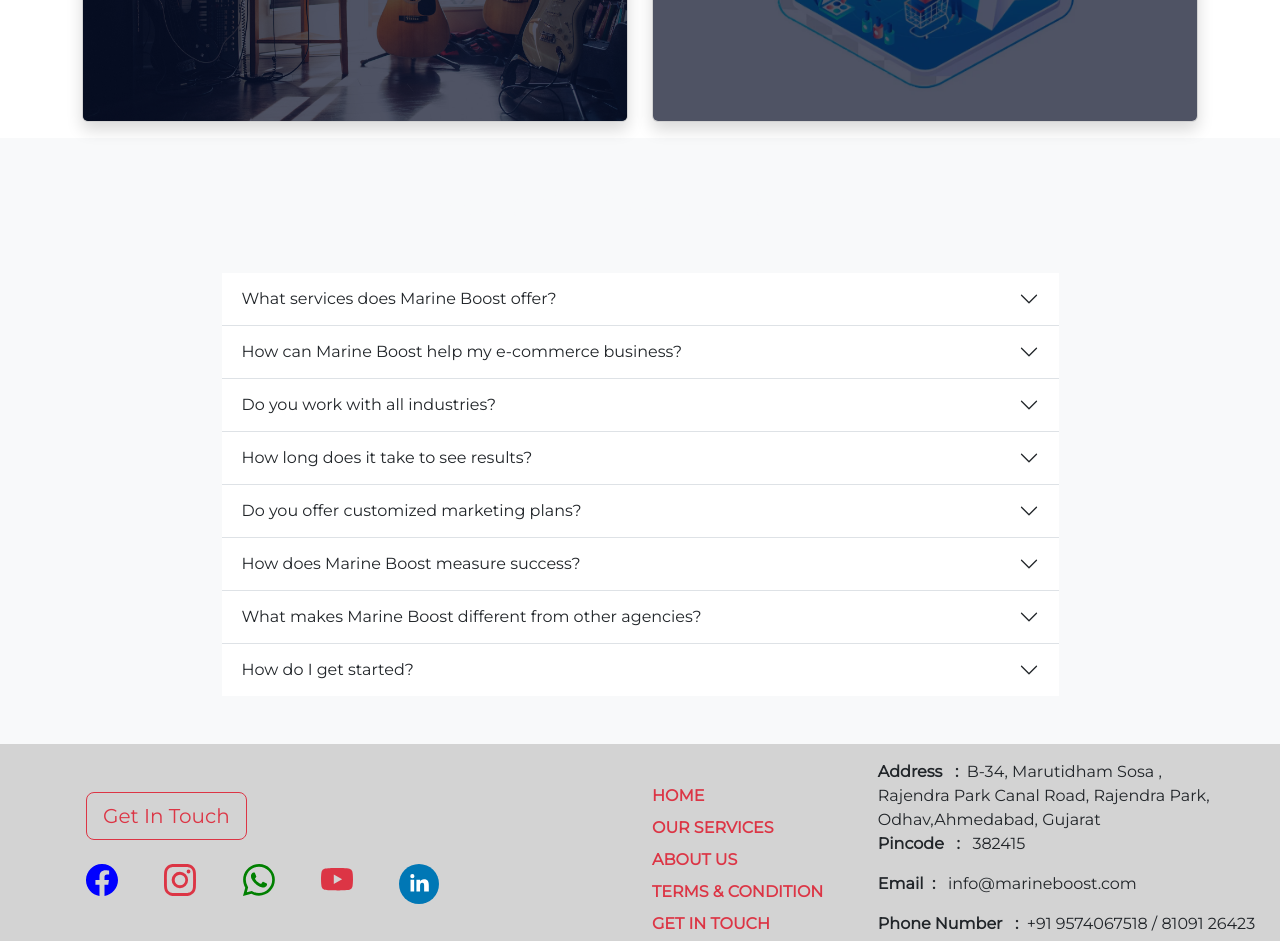
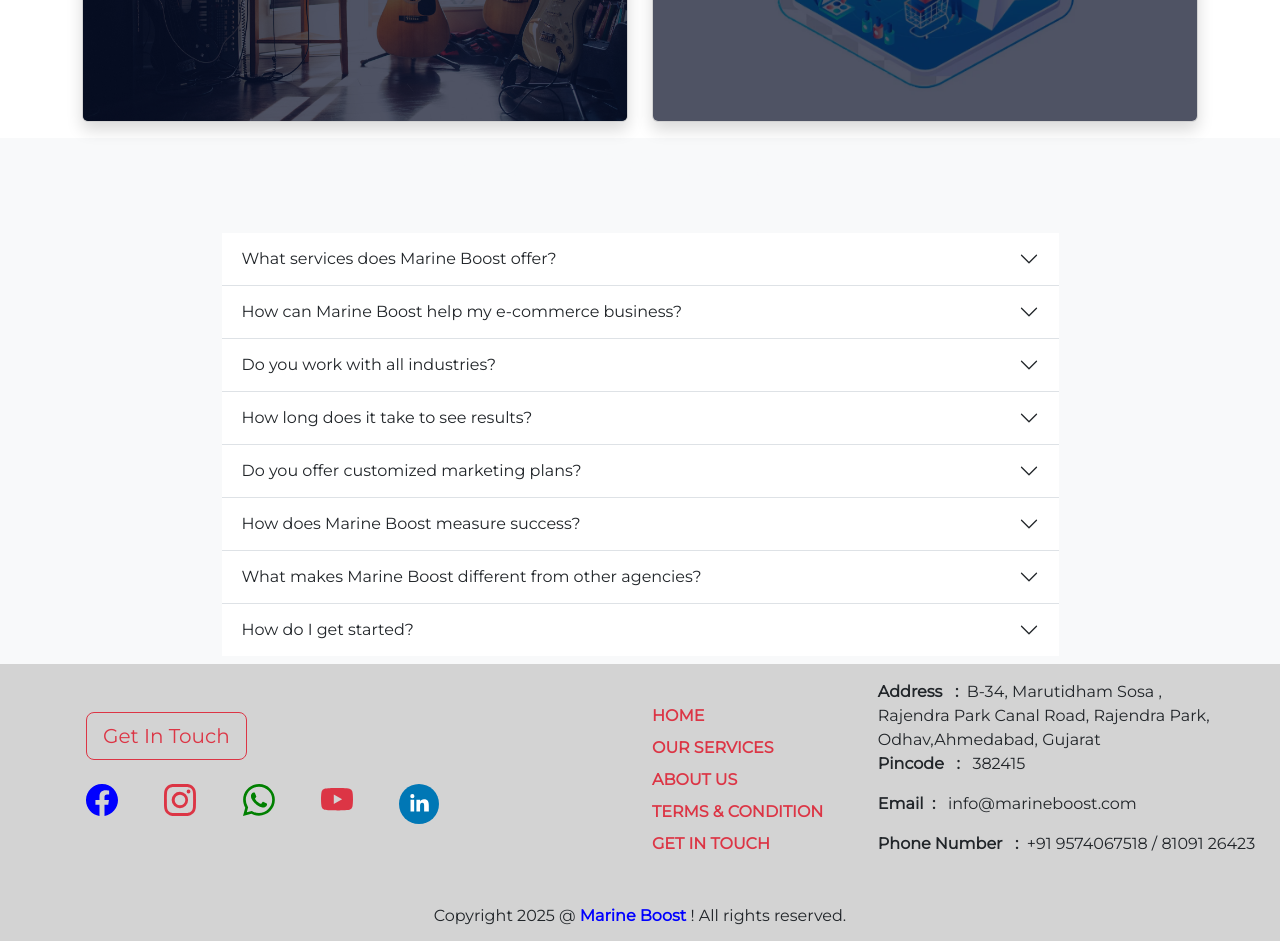
Before and after one commit to MarineBoost/MarineBoostWebsite, a React (Create React App) app: page /services in a window 1280 px wide. Shown: the part 2100-3041 px from the top of the page. Built offline with nearby package versions, Linux system fonts and the light colour scheme.

Commit message:
23/04/2025 commit by amarjeet

```diff
--- a/src/pages/Courses/Courses.jsx
+++ b/src/pages/Courses/Courses.jsx
@@ -117,7 +117,7 @@
             </div>
         </div>
 
-        <div className='bg-light text-light py-5'>
+        <div className='bg-light text-light py-2'>
             <FaqAccordion />
         </div>
     </div>
```
